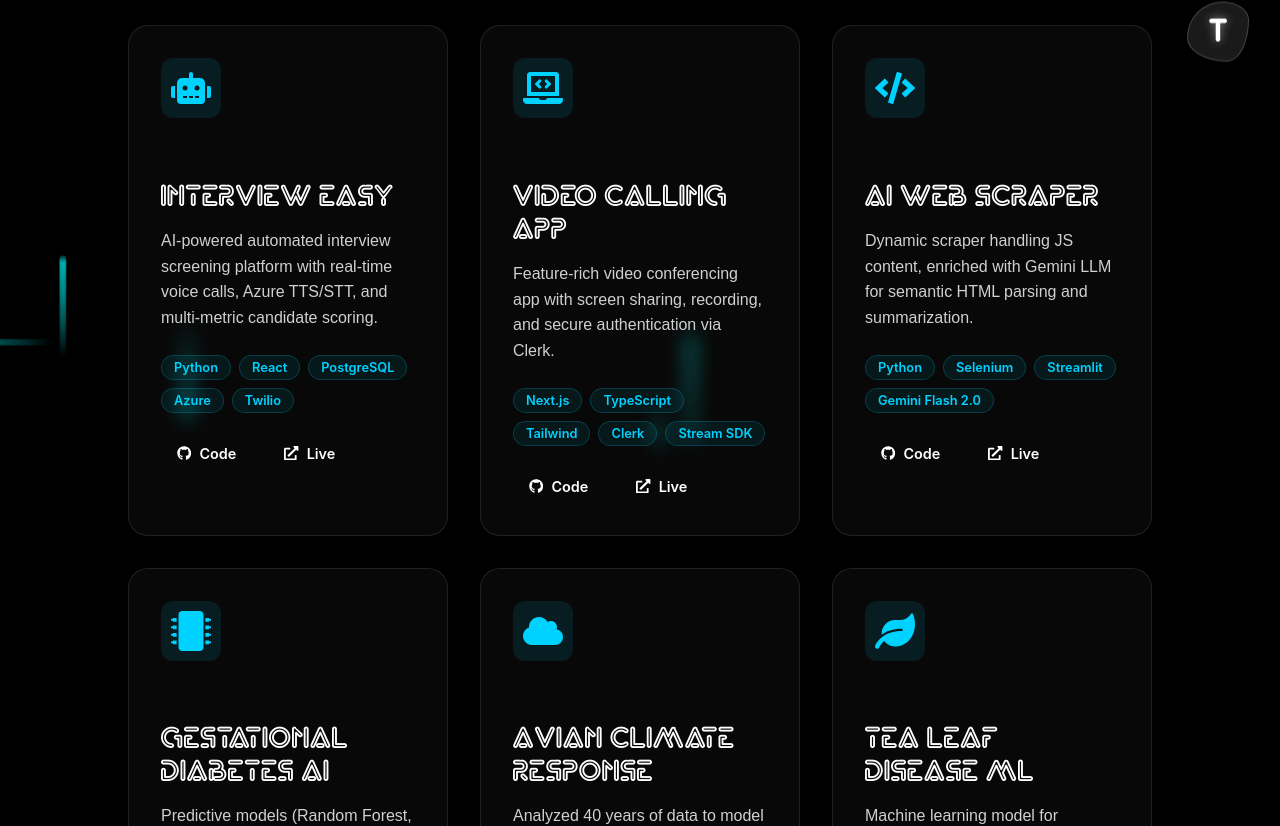
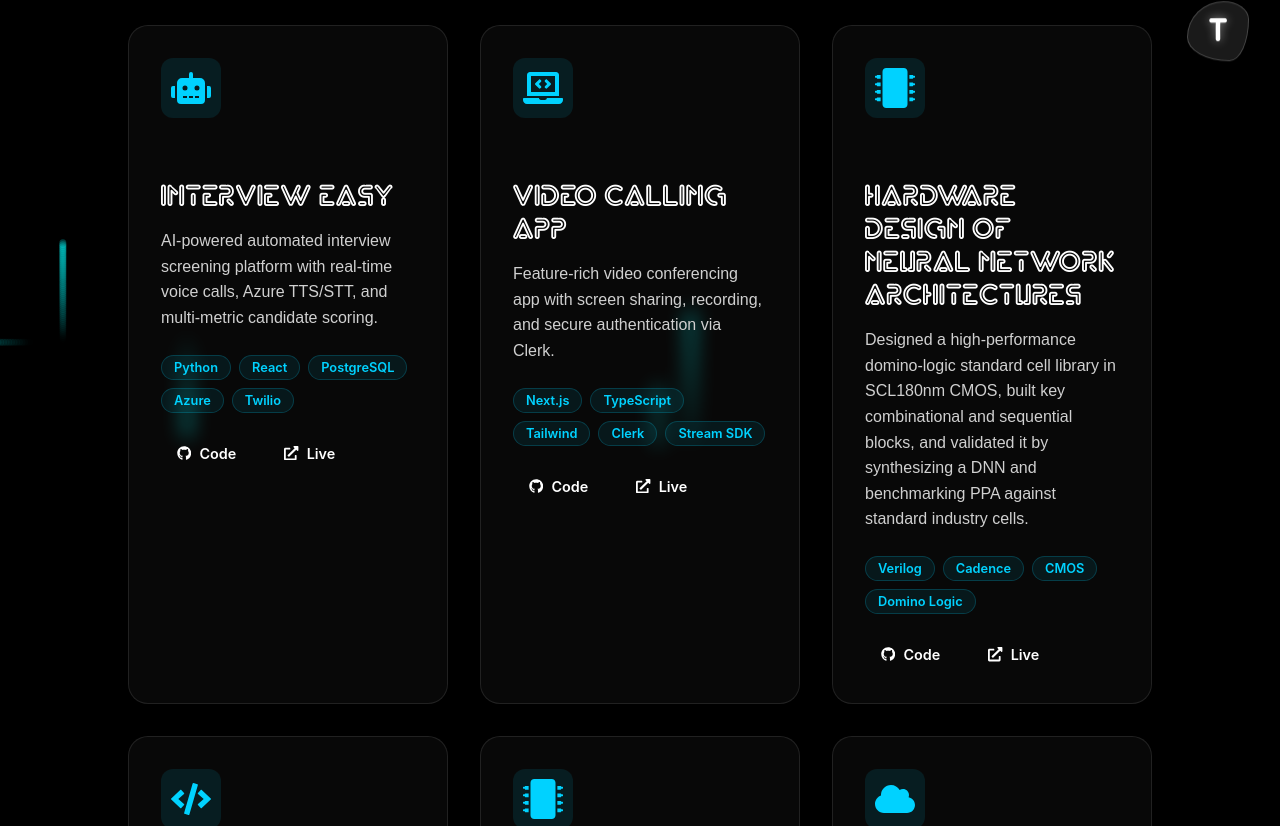
Before and after one commit to tanmayadmuthe/tanmay-, a React (Vite) app: page /projects in a window 1280 px wide. Shown: the part 354-1180 px from the top of the page. Built offline with nearby package versions, Linux system fonts and the light colour scheme.

Commit message:
Final touch

```diff
--- a/src/Components/Projects/Projects.jsx
+++ b/src/Components/Projects/Projects.jsx
@@ -1,4 +1,3 @@
-import React from "react";
 import "./Projects.css";
 import {
   FaGithub,
@@ -18,8 +17,8 @@
     description:
       "AI-powered automated interview screening platform with real-time voice calls, Azure TTS/STT, and multi-metric candidate scoring.",
     icon: <FaRobot />,
-    link: "#",
-    github: "#",
+    link: "/projects",
+    github: "https://github.com/tanmayadmuthe/InterviewEasy",
   },
   {
     title: "Video Calling App",
@@ -27,8 +26,17 @@
     description:
       "Feature-rich video conferencing app with screen sharing, recording, and secure authentication via Clerk.",
     icon: <FaLaptopCode />,
-    link: "#",
-    github: "#",
+    link: "https://yoom-videocall-iota.vercel.app/",
+    github: "https://github.com/tanmayadmuthe/yoom-videocall",
+  },
+  {
+    title: "Hardware Design of Neural Network Architectures",
+    tech: ["Verilog", "Cadence", "CMOS", "Domino Logic"],
+    description:
+      "Designed a high-performance domino-logic standard cell library in SCL180nm CMOS, built key combinational and sequential blocks, and validated it by synthesizing a DNN and benchmarking PPA against standard industry cells.",
+    icon: <FaMicrochip />,
+    link: "/projects",
+    github: "/projects",
   },
   {
     title: "AI Web Scraper",
@@ -36,8 +44,8 @@
     description:
       "Dynamic scraper handling JS content, enriched with Gemini LLM for semantic HTML parsing and summarization.",
     icon: <FaCode />,
-    link: "#",
-    github: "#",
+    link: "/projects",
+    github: "https://github.com/tanmayadmuthe/Web-Scraper",
   },
   {
     title: "Gestational Diabetes AI",
@@ -45,17 +53,18 @@
     description:
       "Predictive models (Random Forest, SVM) for maternal health with 97% accuracy after hyperparameter tuning.",
     icon: <FaMicrochip />,
-    link: "#",
-    github: "#",
+    link: "/projects",
+    github: "https://github.com/tanmayadmuthe/Gestational-Diabetes-Prediction",
   },
   {
-    title: "Avian Climate Response",
+    title: "Avian Response to Climate Change",
     tech: ["R", "ggplot2", "Caret", "Random Forest"],
     description:
       "Analyzed 40 years of data to model avian habitat shifts under IPCC climate scenarios using ML in R.",
     icon: <FaCloud />,
-    link: "#",
-    github: "#",
+    link: "/projects",
+    github:
+      "https://github.com/tanmayadmuthe/Avian-Responses-to-Climate-Change",
   },
   {
     title: "Tea Leaf Disease ML",
@@ -63,8 +72,8 @@
     description:
       "Machine learning model for detecting diseases in tea leaves using image-based datasets for agricultural aid.",
     icon: <FaLeaf />,
-    link: "#",
-    github: "#",
+    link: "/projects",
+    github: "/projects",
   },
 ];
 
```
